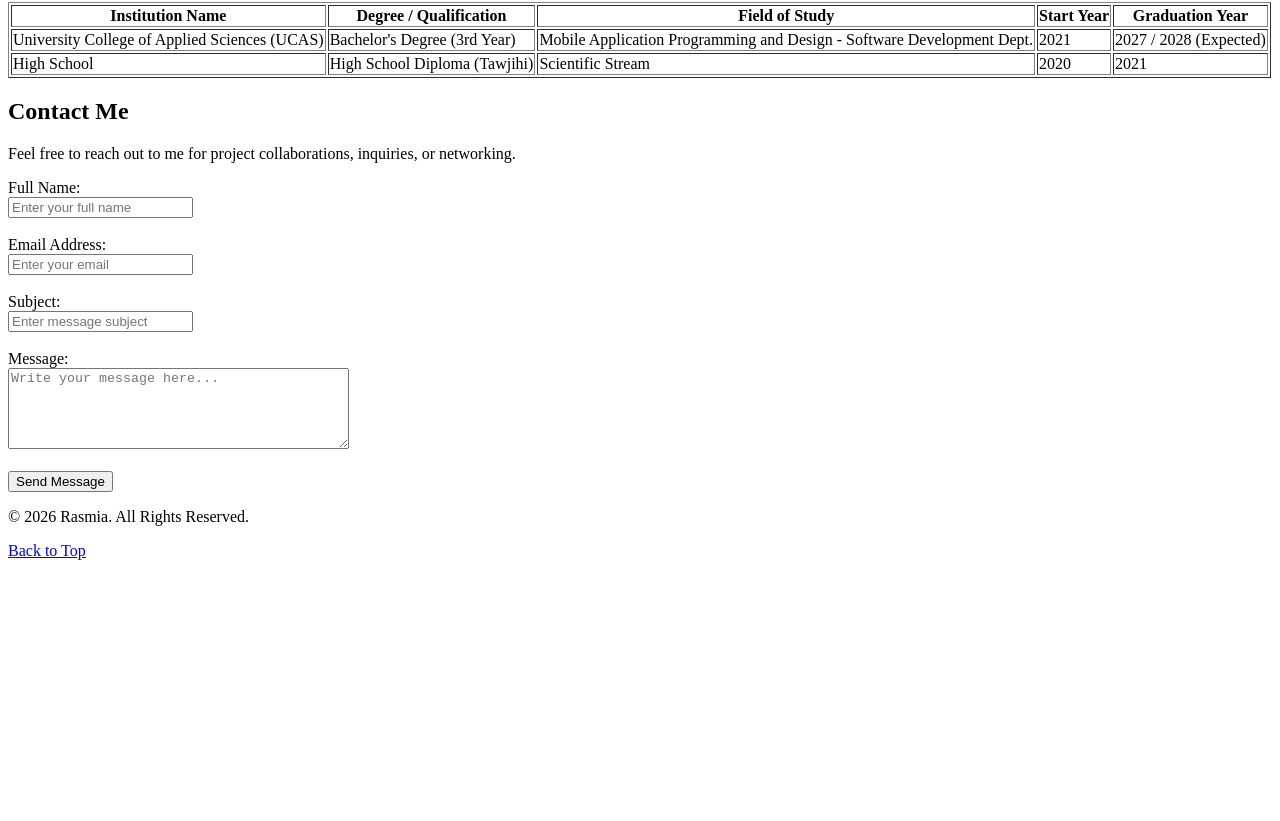
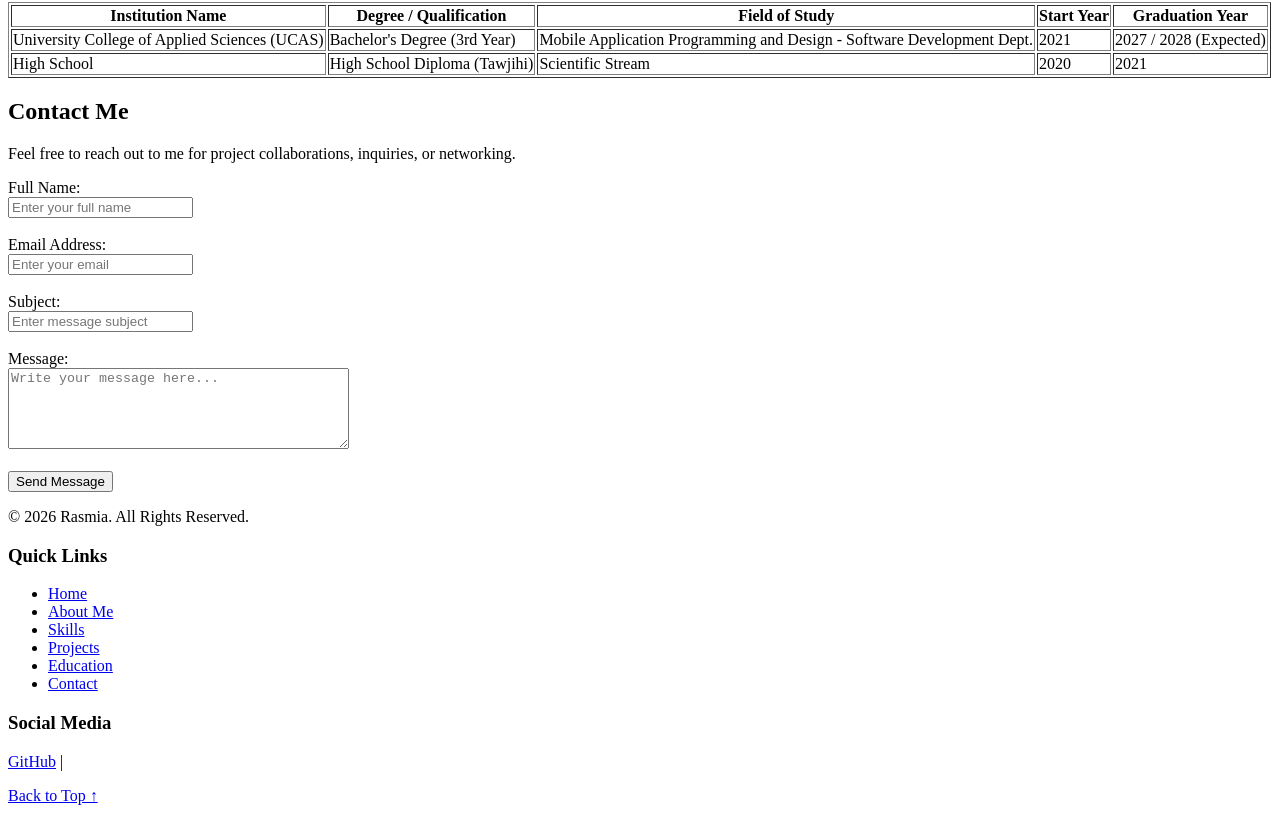
Before and after one commit to rasmiaabd/personal-portfolio, a plain HTML site: page index.html in a window 1280 px wide. Shown: the part 2705-3526 px from the top of the page. Before the commit the page ends 3281 px from the top, so only its background shows below. Drawn offline with Linux system fonts and the light colour scheme.

Commit message:
Add feature to fotter section

```diff
--- a/index.html
+++ b/index.html
@@ -178,10 +178,30 @@
 
     </main>
 
-     <footer>
+   <footer>
         <p>&copy; 2026 Rasmia. All Rights Reserved.</p>
+
+        <div>
+            <h3>Quick Links</h3>
+            <ul>
+                <li><a href="#home">Home</a></li>
+                <li><a href="#about">About Me</a></li>
+                <li><a href="#skills">Skills</a></li>
+                <li><a href="#projects">Projects</a></li>
+                <li><a href="#education">Education</a></li>
+                <li><a href="#contact">Contact</a></li>
+            </ul>
+        </div>
+
+        <div>
+            <h3>Social Media</h3>
+            <p>
+                <a href="https://github.com/rasmiaabd/personal-portfolio" target="_blank">GitHub</a> |
+            </p>
+        </div>
+
         <p>
-            <a href="#home">Back to Top</a>
+            <a href="#home">Back to Top ↑</a>
         </p>
     </footer>
 
```
